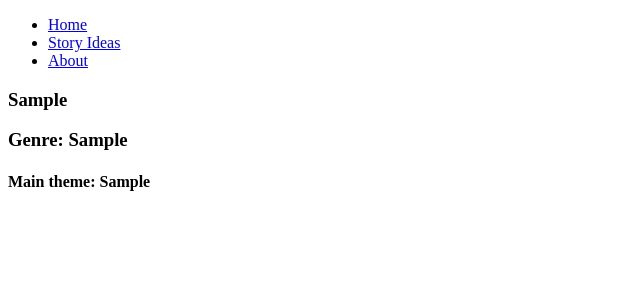
After one commit to Erodri6z/CampFire, a Django app: page /stories/1/ in a window 1280 px wide. The commit adds this page. Shown: the top 300 px of the page, without its empty margins (0-640 px from the left). Run offline with Django 4.2, Linux system fonts and the light colour scheme; tables that the repository leaves empty hold one stand-in row (values such as "Sample post").

Commit message:
add a story idea details view

```diff
--- a/main_app/templates/base.html
+++ b/main_app/templates/base.html
@@ -18,8 +18,8 @@
     <nav>
       <ul>
         <li><a href="/">Home</a></li>
-        <li><a href="/stories">Story Ideas</a></li>
-        <li><a href="/about">About</a></li>
+        <li><a href="{% url 'stories_index' %}">Story Ideas</a></li>
+        <li><a href="{% url 'about' %}">About</a></li>
       </ul>
     </nav>
   </header>
--- /dev/null
+++ b/main_app/templates/stories/detail.html
@@ -0,0 +1,13 @@
+{% extends 'base.html' %}
+{% load static %}
+
+
+{% block content %}
+<div>
+  <h3>{{ story.plot }}</h3>
+  <h3>Genre: {{ story.genre }}</h3>
+  <h4>Main theme: {{ story.theme }}</h4>
+</div>
+
+
+{% endblock %}
--- a/main_app/urls.py
+++ b/main_app/urls.py
@@ -4,5 +4,6 @@ from . import views
 urlpatterns = [
   path('', views.home, name='home'),
   path('about/', views.about, name='about'),
-  path('stories/', views.stories_index, name='stories_index')
+  path('stories/', views.stories_index, name='stories_index'),
+  path('stories/<int:story_id>/', views.stories_detail, name='stories_detail')
 ]
--- a/main_app/views.py
+++ b/main_app/views.py
@@ -12,3 +12,7 @@ def about(request):
 def stories_index(request):
   stories = Story.objects.all()
   return render(request, 'stories/index.html', { 'stories': stories })
+
+def stories_detail(request, story_id):
+  story = Story.objects.get(id=story_id)
+  return render(request, 'stories/detail.html', { 'story': story })
```
Also changed, not shown: main_app/templates/stories/index.html (+2 -0 lines).
